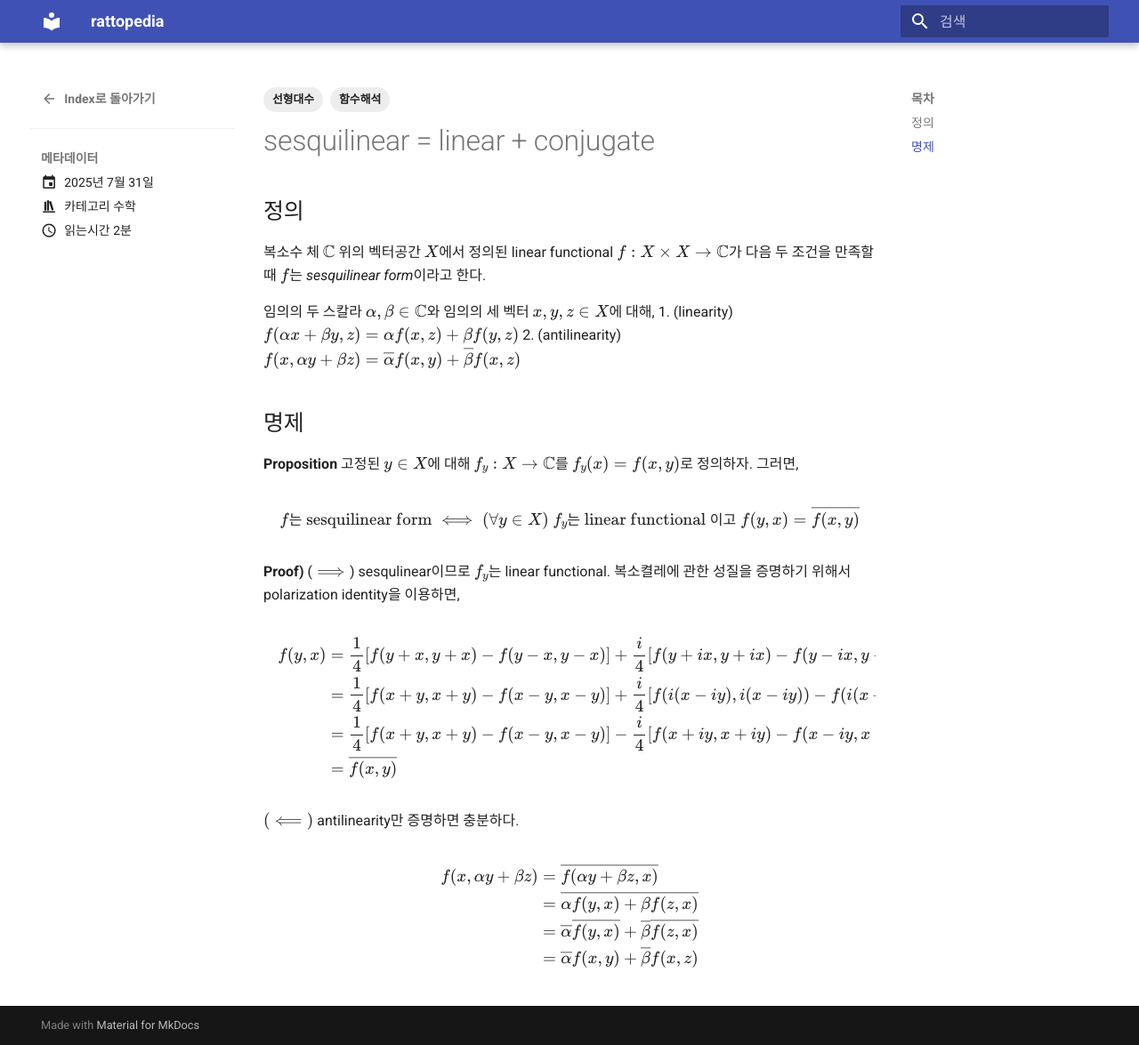
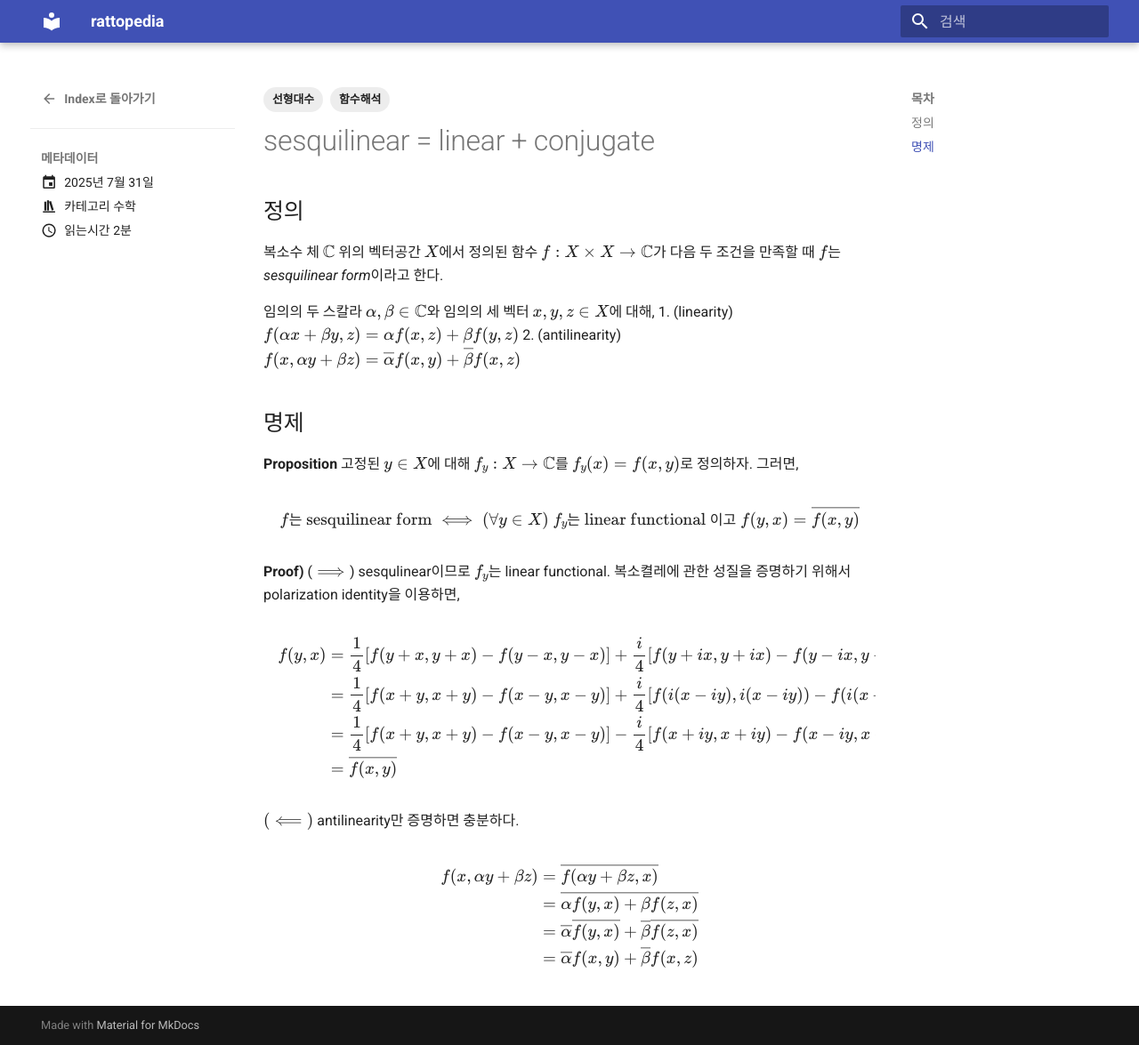
Before and after one commit to rattopos/rattopedia, an MkDocs documentation site: the page built from docs/blog/posts/sesquilin=lin+conj.md, in a window 1280 px wide and 1175 px high. Shown: the whole window at 89% size. Built offline with MkDocs 1.6.1 and Material for MkDocs 9.7.7, drawn with Linux system fonts in a browser that asks for light colours.

Commit message:
updated sesquilin=lin+conj

```diff
--- a/docs/blog/posts/sesquilin=lin+conj.md
+++ b/docs/blog/posts/sesquilin=lin+conj.md
@@ -11,7 +11,7 @@ tags:
 
 ## 정의
 
-복소수 체 ${ \mathbb{C} }$ 위의 벡터공간 ${ X }$에서 정의된 linear functional ${ f : X \times X\to \mathbb{C} }$가 다음 두 조건을 만족할 때 ${ f }$는 *sesquilinear form*이라고 한다.
+복소수 체 ${ \mathbb{C} }$ 위의 벡터공간 ${ X }$에서 정의된 함수 ${ f : X \times X\to \mathbb{C} }$가 다음 두 조건을 만족할 때 ${ f }$는 *sesquilinear form*이라고 한다.
 
 임의의 두 스칼라 ${ \alpha,\beta \in \mathbb{C} }$와 임의의 세 벡터 ${ x,y,z \in X }$에 대해,
 1. (linearity) ${ f(\alpha x + \beta y,z) = \alpha f(x,z) + \beta f(y,z) }$
```
